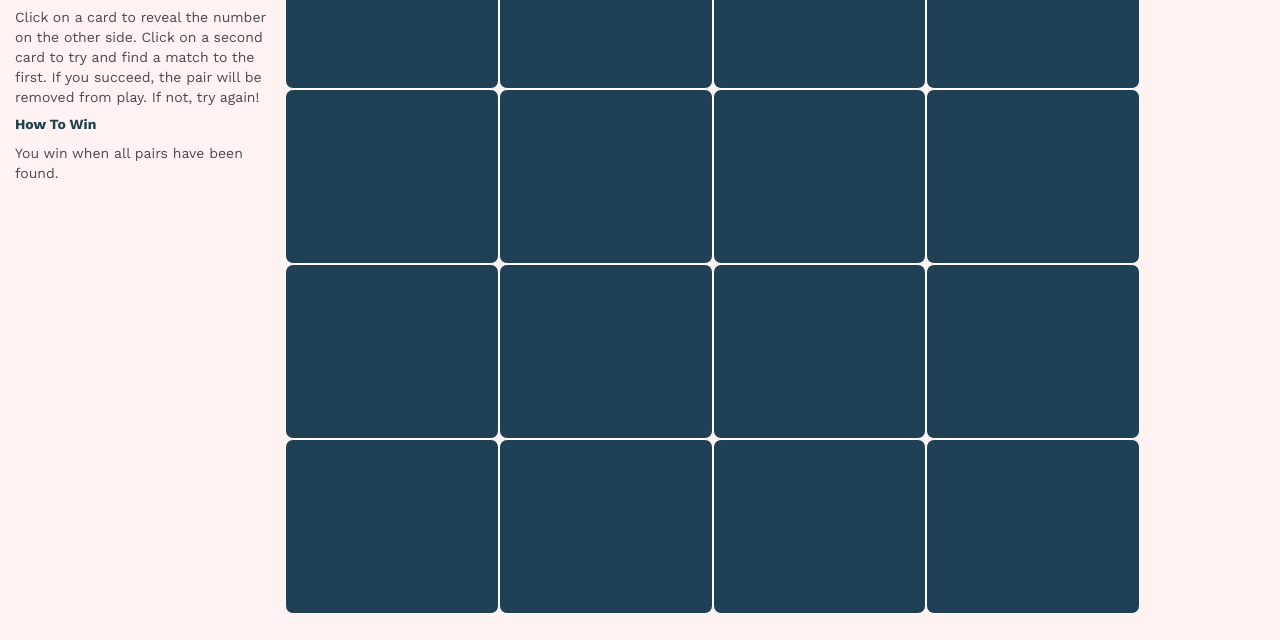
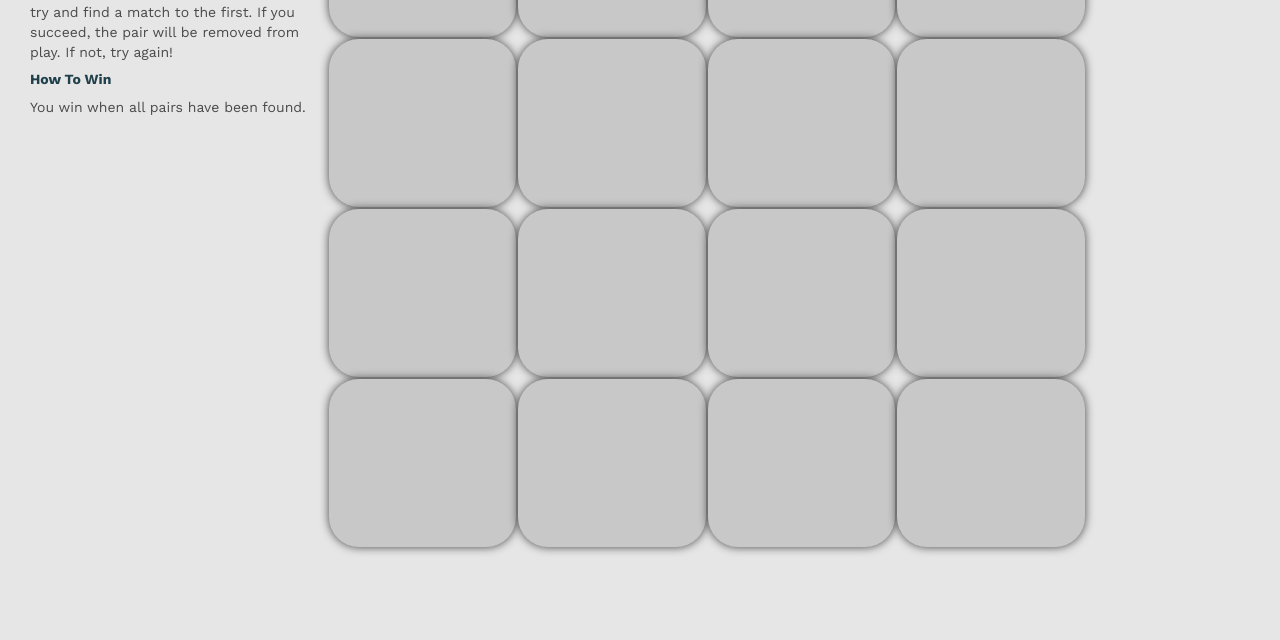
Before and after one commit to liviarett/matchgame, a plain HTML site: page index.html in a window 1280 px wide. Shown: the part 160-800 px from the top of the page. Drawn offline with nearby package versions, Linux system fonts and the light colour scheme.

Commit message:
flipping two cards only has bugs

```diff
--- a/resources/css/style.css
+++ b/resources/css/style.css
@@ -2,11 +2,14 @@
 html, body {
     font-size: 14px;
     font-family: 'Work Sans', sans-serif;
-    background-color: rgb(255, 242, 242);
+    background-color: rgb(230, 230, 230);
+    padding: 0;
+    margin: 0;
+    box-sizing: content-box;
 }
 
 body {
-    padding-top: 5.25rem;
+    padding-top: 2rem;
 }
 h1 {
     font-size: 2.5rem;
@@ -25,15 +28,24 @@ p {
     color: rgb(74, 74, 74);
 }
 
+.container.row {
+    margin: 0;
+    width: 100%;
+}
 /* CARDS */
 .card {
     font-weight: 900;
     font-size: 7rem;
     color: white;
-    height: 12.5rem;
-    background-color: rgb(32, 64, 86);
-    border-radius: 8px;
-    border: 1px solid white;
+    height: 12rem;
+    max-width: 20%;
+    background-color: rgb(200, 200, 200);
+  /*  background-image: url(../Images/metrogrey.jpg);
+    background-size: 95%;*/
+    border-radius: 30px;
+    box-shadow: 0px 0px 10px rgba(0, 0, 0, 0.7);
+    margin: 1px;
+    padding: 0;
     display: flex;
     justify-content: center;
     align-items: center;
--- a/resources/js/match-game.js
+++ b/resources/js/match-game.js
@@ -23,16 +23,11 @@ MatchGame.generateCardValues = function () {
         orderedValues.push(i);
     }
 
-    var a = 0;
-    var numberOfCards = orderedValues.length;
-
-    while (a < numberOfCards) {
+    while (orderedValues.length > 0) {
         var randomIndex = Math.floor(Math.random() * orderedValues.length);
-        cardValues.push(orderedValues[randomIndex]);
+       cardValues.push(orderedValues[randomIndex]);
         orderedValues.splice(randomIndex, 1);
-        a++;
     }
-        console.log(cardValues);
 
      return cardValues;
 
@@ -44,22 +39,32 @@ MatchGame.generateCardValues = function () {
 */
 
 MatchGame.renderCards = function(cardValues, $game) {
-    $game.data('flippedCards', []);
-    var cardColours = ['hsl(25, 85%, 65%)', 'hsl(55, 85%, 65%)', 'hsl(90, 85%, 65%)', 'hsl(160, 85%, 65%)', 'hsl(220, 85%, 65%)', 'hsl(265, 85%, 65%)', 'hsl(310, 85%, 65%)', 'hsl(360, 85%, 65%)'];
+    var cardColours = [
+        'hsl(25, 85%, 65%)',
+        'hsl(55, 85%, 65%)',
+        'hsl(90, 85%, 65%)',
+        'hsl(160, 85%, 65%)',
+        'hsl(220, 85%, 65%)',
+        'hsl(265, 85%, 65%)',
+        'hsl(310, 85%, 65%)',
+        'hsl(360, 85%, 65%)'];
 
     $game.empty();
+    $game.data('flippedCards', []);
 
     for (var i = 0; i < cardValues.length; i++) {
         var $card = $('<div class="card col-xs-3"></div>');
         $card.data('value', cardValues[i]);
         $card.data('flipped', false);
         $card.data('color', cardColours[cardValues[i] - 1]);
+        /*$card.css('background-image', 'url(../Images/metrogrey.jpg)');
+        $card.css('background-size', '95%');
+        $card.css('background-position', Math.floor(Math.random() * (1000 - 10 + 1)) + 10) + 'px';*/
         $game.append($card);
     };
 
     $('.card').click(function() {
-
-        MatchGame.flipCard($(this),$('#game'))
+     MatchGame.flipCard($(this),$('#game'))
     });
 };
 /*
@@ -71,27 +76,31 @@ MatchGame.flipCard = function($card, $game) {
 
     var $flippedCards = $game.data('flippedCards', []);
 
-    console.log($card.data('flipped')); //returns false at the first click, true at second click
-    console.log($card.data('value')); //returns correctly
-    console.log($card.data('color')); //returns correctly
+    console.log($card.data('flipped'));
+    console.log($card.data('value'));
+    console.log($card.data('color'));
 
     if ($card.data('flipped')) {
 
-        console.log('card already flipped'); //added just to check whether if true can be accessed, and it doesn't seem to be!
-
-        return
+        console.log('card already flipped');
+        console.log($flippedCards);
+        return;
 
     } else {
 
         $card.data('flipped', true);
         $card.css('background-color', $card.data('color'));
         $card.text($card.data('value'));
+        $card.css('background-image', null);
         $flippedCards.push($card.data('value'));
+
+        console.log($flippedCards);
+
     };
 
-    console.log($card.data('flipped')); //always returns true
+    if ($flippedCards.length === 2) {
 
-    if ($flippedCards.length = 2) {
+
         if ($flippedCards[0] === $flippedCards[1]) {
             $card.backgroundColor = 'rgb(153, 153, 153)';
             $card.color = 'rgb(204, 204, 204)';
```
